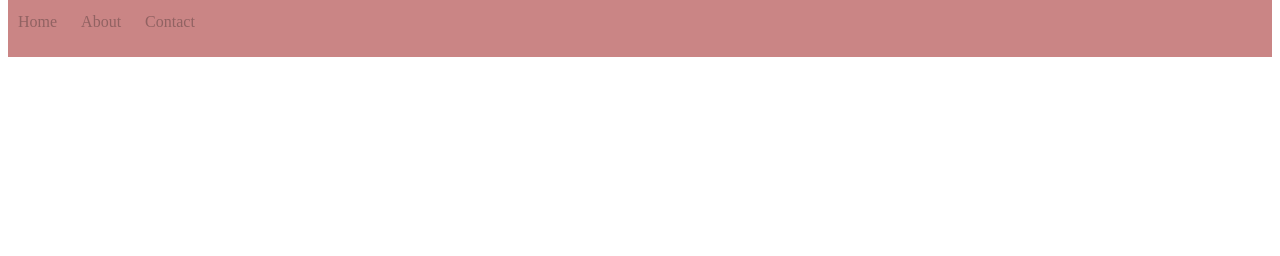
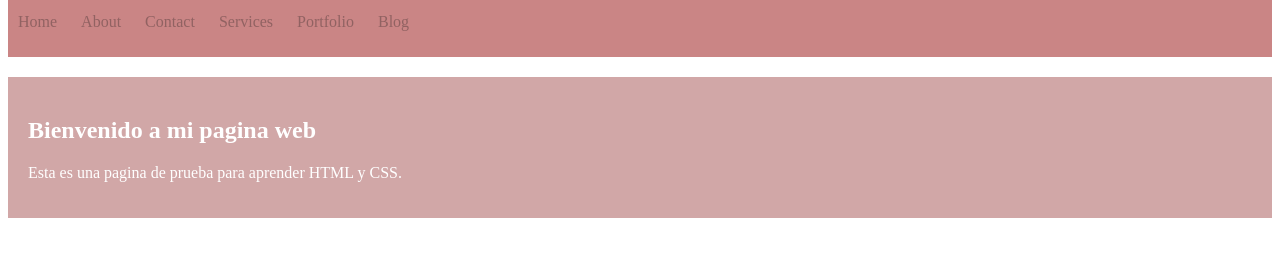
Before and after one commit to lesly-escobar02/my-first-website-fsj29, a plain HTML site: page index.html in a window 1280 px wide. Shown: the part 130-386 px from the top of the page. Drawn offline with Linux system fonts and the light colour scheme.

Commit message:
agregue una nav bar

```diff
--- a/css/main.css
+++ b/css/main.css
@@ -23,4 +23,20 @@ nav ul{
 nav ul li{
     display: inline;
     margin-right: 20px;
-}
+    }
+
+    section{
+        padding: 20px;
+        background-color: #d1a7a7;
+        margin: 20px 0;
+    }
+
+    section h2{
+        color: #fff;
+        font-size: 1.5em;
+    }
+
+    section p{
+        color: #ffffff;
+        font-size: 1em;
+    }
--- a/index.html
+++ b/index.html
@@ -14,7 +14,14 @@
             <li>Home</li>
             <li>About</li>
             <li>Contact</li>
+            <li>Services</li>
+            <li>Portfolio</li>
+            <li>Blog</li>
         </ul>
     </nav>
+    <section>
+        <h2>Bienvenido a mi pagina web</h2>
+        <p>Esta es una pagina de prueba para aprender HTML y CSS.</p>
+    </section>
 </body>
 </html>
```
